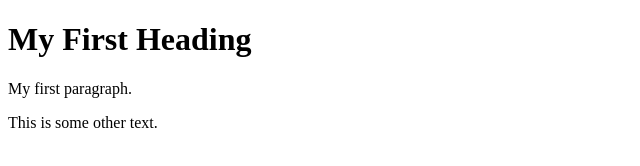
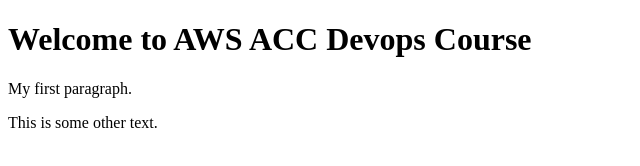
Before and after one commit to Shivzade/Static, a plain HTML site: page index.html in a window 1280 px wide. Shown: the whole page, without its empty margins (0-640 px from the left). Drawn offline with Linux system fonts and the light colour scheme.

Commit message:
Updated changes

```diff
--- a/index.html
+++ b/index.html
@@ -2,7 +2,7 @@
 <html>
 <body>
 
-<h1>My First Heading</h1>
+<h1>Welcome to AWS ACC Devops Course</h1>
 <p>My first paragraph.</p>
 <p>This is some other text.</p>
 
```
